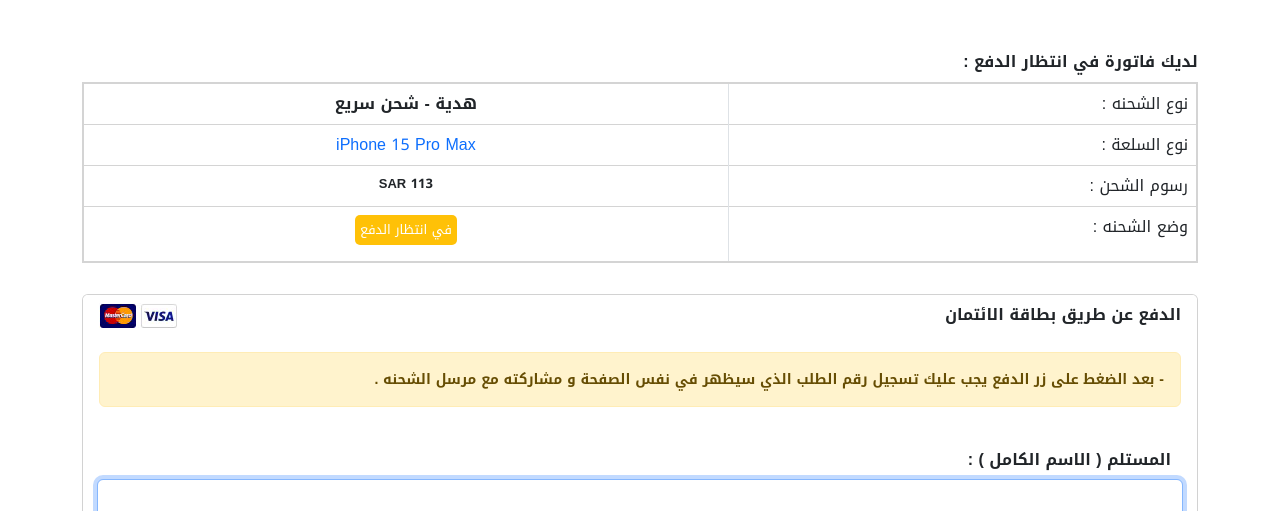
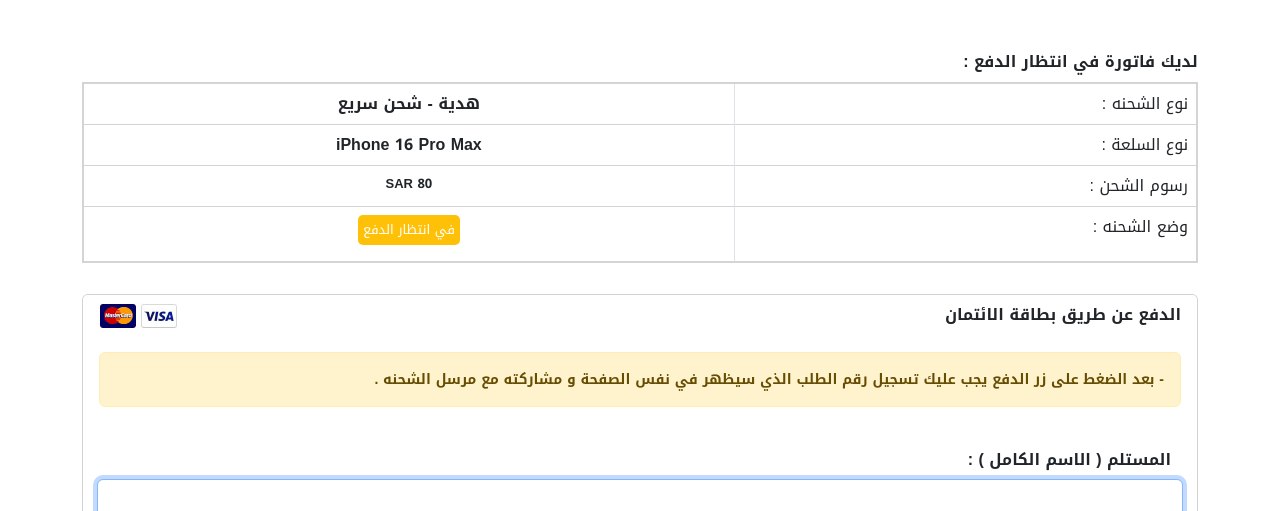
Before and after one commit to AchrafDriouiche/aramex, a plain HTML site: page index.html in a window 1280 px wide. Shown: the part 289-800 px from the top of the page. Drawn offline with nearby package versions, Linux system fonts and the light colour scheme; some packages are replaced by stand-ins of ours; a script that the page names is missing.

Commit message:
Update index.html

```diff
--- a/index.html
+++ b/index.html
@@ -138,14 +138,14 @@
 
                     <tr>
                         <td>نوع السلعة :</td>
-                        <td class="bold text-center text-primary">iPhone 15 Pro Max</td>
+                        <td class="bold text-center" style="font-weight:bolder;">iPhone 16 Pro Max</td>
                     </tr>
 
 
 
                     <tr>
                         <td>رسوم الشحن :</td>
-                        <td class="bold text-center"><span style="font-weight:bolder;">113 SAR</span></td>
+                        <td class="bold text-center"><span style="font-weight:bolder;">80 SAR</span></td>
                     </tr>
 
 
```
